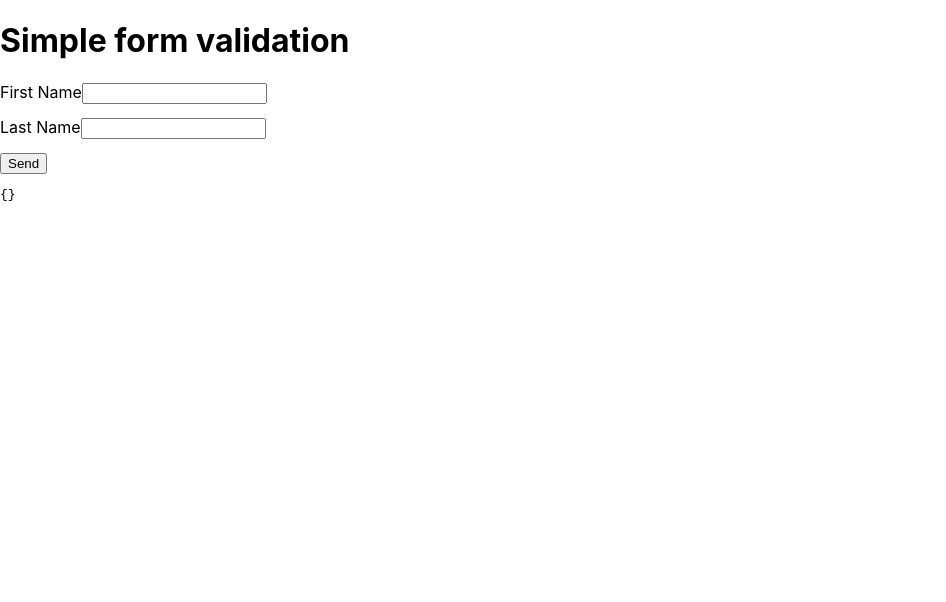
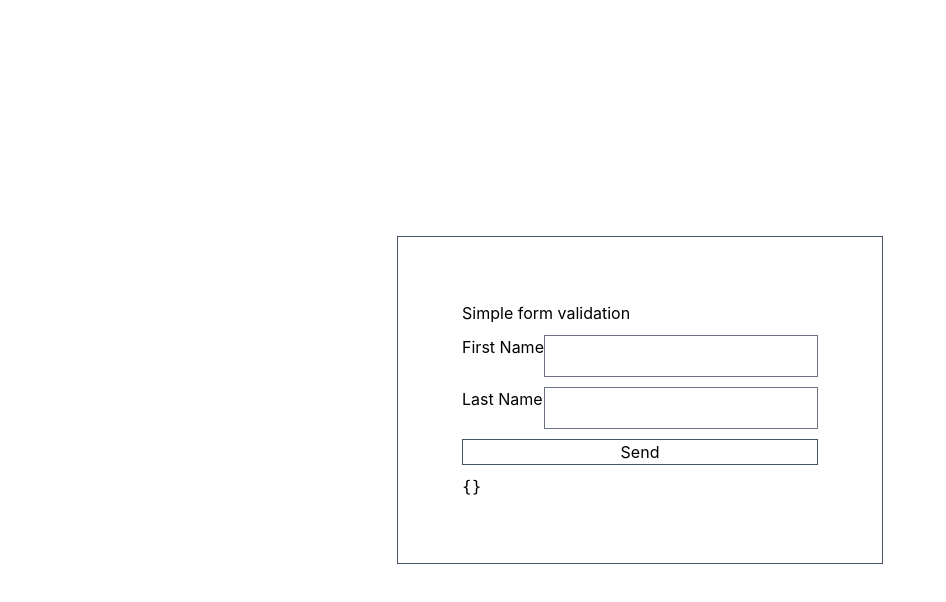
Before and after one commit to maurer2/run-types-run, a Next.js app: page /simple-form-validation in a window 1280 px wide. Shown: the top 602 px of the page, without its empty margins (0-946 px from the left). Built offline with nearby package versions, Linux system fonts and the light colour scheme.

Commit message:
Added tailwind and added some basic styles to the form

```diff
--- a/package.json
+++ b/package.json
@@ -9,10 +9,14 @@
     "lint": "next lint"
   },
   "dependencies": {
+    "@tailwindcss/forms": "^0.4.0",
+    "autoprefixer": "^10.4.2",
     "next": "12.1.0",
+    "postcss": "^8.4.7",
     "react": "17.0.2",
     "react-dom": "17.0.2",
-    "react-hook-form": "^7.27.1"
+    "react-hook-form": "^7.27.1",
+    "tailwindcss": "^3.0.23"
   },
   "devDependencies": {
     "@types/node": "17.0.21",
--- a/pages/simple-form-validation/index.tsx
+++ b/pages/simple-form-validation/index.tsx
@@ -1,6 +1,7 @@
 import React, { useState } from "react";
 import type { NextPage } from "next";
 import { useForm, SubmitHandler } from "react-hook-form";
+import styles from "../../styles/Home.module.css";
 
 import { Fields } from "./types";
 
@@ -27,11 +28,18 @@ const SFV: NextPage = () => {
   // console.log(watch("middleName"));
 
   return (
-    <>
-      <h1>Simple form validation</h1>
-      <form onSubmit={handleSubmit(onSubmit)} noValidate>
-        <label style={{ display: "block" }}>
-          First Name
+    <article className="container grid mx-auto h-screen">
+      <form
+        onSubmit={handleSubmit(onSubmit)}
+        noValidate
+        className={`${styles.form} mx-auto my-auto border-solid p-16 border border-slate-600`}
+      >
+        <legend className={styles.legend}>
+          <h1 className={styles.labelText}>Simple form validation</h1>
+        </legend>
+        <fieldset className={styles.fieldset}>
+          <label className={styles.label}>
+            <span className="label-text">First Name</span>
             <input
               type="text"
               {...(register("firstName"), { required: true })}
@@ -43,8 +51,8 @@ const SFV: NextPage = () => {
               <pre>{errors.firstName?.message}</pre>
             </span>
           </label>
-        <label style={{ display: "block" }}>
-          Last Name
+          <label className={styles.label}>
+            <span className="label-text">Last Name</span>
             <input
               type="text"
               aria-invalid={Boolean(errors.lastName)}
@@ -56,14 +64,18 @@ const SFV: NextPage = () => {
               <pre>{errors.lastName?.message}</pre>
             </span>
           </label>
-
-        <button type="submit">Send</button>
-
-        <code>
+        </fieldset>
+        <button
+          type="submit"
+          className={`${styles.controls} border-solid border border-slate-600`}
+        >
+          Send
+        </button>
+        <code className={styles.debug}>
           <pre>{JSON.stringify(results)}</pre>
         </code>
       </form>
-    </>
+    </article>
   );
 };
 
--- /dev/null
+++ b/postcss.config.js
@@ -0,0 +1,6 @@
+module.exports = {
+  plugins: {
+    tailwindcss: {},
+    autoprefixer: {},
+  },
+}
--- a/styles/Home.module.css
+++ b/styles/Home.module.css
@@ -1,116 +1,28 @@
-.container {
-  padding: 0 2rem;
+/* temp */
+
+.form {
+  display: grid;
+  grid-template-columns: max-content 1fr min-content;
+  grid-row-gap: 10px;
 }
 
-.main {
-  min-height: 100vh;
-  padding: 4rem 0;
-  flex: 1;
-  display: flex;
-  flex-direction: column;
-  justify-content: center;
-  align-items: center;
+.fieldset,
+.legend,
+.label {
+    display: contents;
 }
 
-.footer {
-  display: flex;
-  flex: 1;
-  padding: 2rem 0;
-  border-top: 1px solid #eaeaea;
-  justify-content: center;
-  align-items: center;
+.labelText {
+  grid-column-start: 1;
+  grid-column-end: -1;
 }
 
-.footer a {
-  display: flex;
-  justify-content: center;
-  align-items: center;
-  flex-grow: 1;
+.controls {
+  grid-column-start: 1;
+  grid-column-end: -1;
 }
 
-.title a {
-  color: #0070f3;
-  text-decoration: none;
+.debug {
+  grid-column-start: 1;
+  grid-column-end: -1;
 }
-
-.title a:hover,
-.title a:focus,
-.title a:active {
-  text-decoration: underline;
-}
-
-.title {
-  margin: 0;
-  line-height: 1.15;
-  font-size: 4rem;
-}
-
-.title,
-.description {
-  text-align: center;
-}
-
-.description {
-  margin: 4rem 0;
-  line-height: 1.5;
-  font-size: 1.5rem;
-}
-
-.code {
-  background: #fafafa;
-  border-radius: 5px;
-  padding: 0.75rem;
-  font-size: 1.1rem;
-  font-family: Menlo, Monaco, Lucida Console, Liberation Mono, DejaVu Sans Mono,
-    Bitstream Vera Sans Mono, Courier New, monospace;
-}
-
-.grid {
-  display: flex;
-  align-items: center;
-  justify-content: center;
-  flex-wrap: wrap;
-  max-width: 800px;
-}
-
-.card {
-  margin: 1rem;
-  padding: 1.5rem;
-  text-align: left;
-  color: inherit;
-  text-decoration: none;
-  border: 1px solid #eaeaea;
-  border-radius: 10px;
-  transition: color 0.15s ease, border-color 0.15s ease;
-  max-width: 300px;
-}
-
-.card:hover,
-.card:focus,
-.card:active {
-  color: #0070f3;
-  border-color: #0070f3;
-}
-
-.card h2 {
-  margin: 0 0 1rem 0;
-  font-size: 1.5rem;
-}
-
-.card p {
-  margin: 0;
-  font-size: 1.25rem;
-  line-height: 1.5;
-}
-
-.logo {
-  height: 1em;
-  margin-left: 0.5rem;
-}
-
-@media (max-width: 600px) {
-  .grid {
-    width: 100%;
-    flex-direction: column;
-  }
-}
--- a/styles/globals.css
+++ b/styles/globals.css
@@ -1,3 +1,7 @@
+@tailwind base;
+@tailwind components;
+@tailwind utilities;
+
 html,
 body {
   padding: 0;
--- /dev/null
+++ b/tailwind.config.js
@@ -0,0 +1,12 @@
+module.exports = {
+  content: [
+    "./pages/**/*.{js,ts,jsx,tsx}",
+    "./components/**/*.{js,ts,jsx,tsx}",
+  ],
+  theme: {
+    extend: {},
+  },
+  plugins: [
+    require('@tailwindcss/forms'),
+  ],
+}
```
Also changed, not shown: 1 other file (tests, documents, lock files or other folders). Lines whose indentation alone changed are shown as unchanged.
